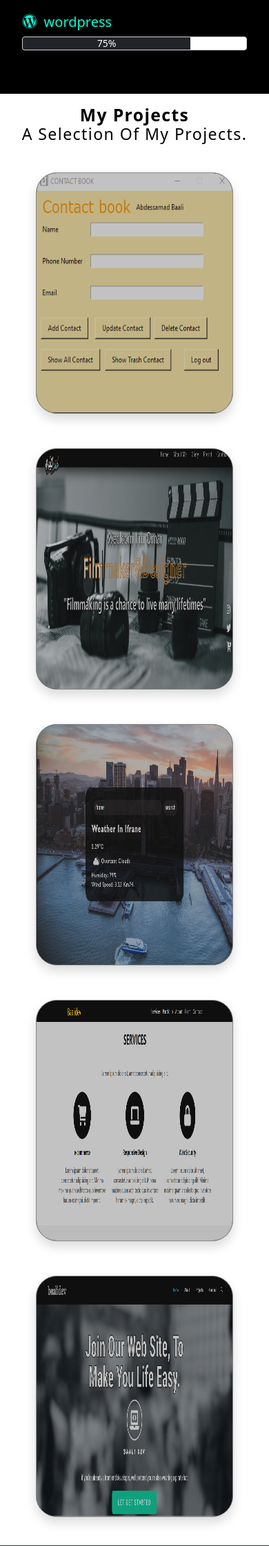
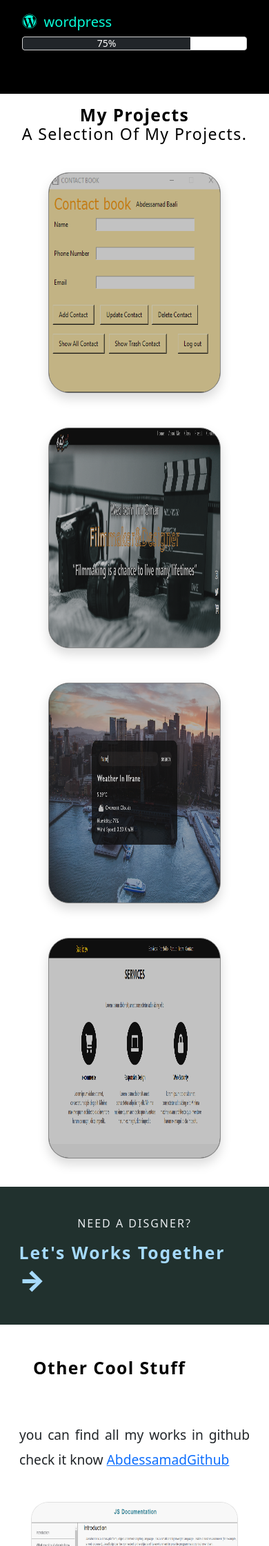
Before and after one commit to AbdessamadBaali/my-Portfolio, a PHP site: page / in a window 390 px wide. Shown: the part 3043-5285 px from the top of the page at 69% size. Run offline with PHP 8.4, Linux system fonts and the light colour scheme.

Commit message:
commit by me

```diff
--- a/index.html
+++ b/index.html
@@ -269,7 +269,7 @@
                     </div>
                 </div>
                 <!-- wordpress project -->
-                <div  data-aos="fade-up" data-aos-delay="3000" class="project shadow">
+                <!-- <div  data-aos="fade-up" data-aos-delay="3000" class="project shadow">
                     <img class="project-one " src="images/projects/wordpress.png" alt="">
                     <div class="into-project">
                         <a  class="btn " target="_blank"
@@ -279,7 +279,7 @@
                             href="https://github.com/AbdessamadBaali/portfolio-01"><i class="fab fa-github"></i>github
                         </a>
                     </div>
-                </div>
+                </div> -->
             </div>
         </section>
 
--- a/styles/responsive.css
+++ b/styles/responsive.css
@@ -83,8 +83,7 @@ main { height: 100vh;}
 @media(max-width : 768px){
 	main {height: 95vh;}
 	#skills {    padding: 2rem;}
-	#big-projects  .all-project  > .project,
-	#vedio-projects .all-vedio > .project { width: 80%}
+	#big-projects  .all-project  > .project { width: 40%;}
 
 	#contact > .container-from-card {
 		margin: auto;
@@ -123,8 +122,8 @@ main { height: 100vh;}
 		box-shadow: none;
 	}
 	/* project section */
-	#vedio-projects,
 	#big-projects {	padding: 0 ;}
+	#big-projects  .all-project  > .project { width: 250px;}
 	#skills .w-50 {	width: 100% !important;}
 	#other .shadow {	box-shadow: none !important	}
 	#contact .container-card .card-info {	width: 300px;}
--- a/styles/style.css
+++ b/styles/style.css
@@ -211,12 +211,12 @@ main #home .social-media a i:hover{   transform: scale(1.3);}
 #big-projects  .all-project  > .project {
     position: relative;
     margin: 25px 10px;
-    width: calc((100% - 60px) / 3);
+    width: calc((100% - 60px) / 3.4);
     border-radius: 30px;
     border: 1px solid #888;
     padding: 0;
     background-color: #000000cc;
-    height: 350px;
+    height: 320px;
     transition: 0.4s ease all;
     overflow: hidden;
 }
@@ -251,7 +251,8 @@ main #home .social-media a i:hover{   transform: scale(1.3);}
     color: #1a595d;
     background-color: goldenrod;
     border-radius: 5px;
-    font-size: 18px;
+    font-size: 17px;
+    padding: 5px ;
 }
 .container-fluid p{text-align: justify;}
 /* work-together section */
```
Also changed, not shown: images/icon of the pages/jquerry.png (deleted), images/icon of the pages/jquery.png (deleted).
